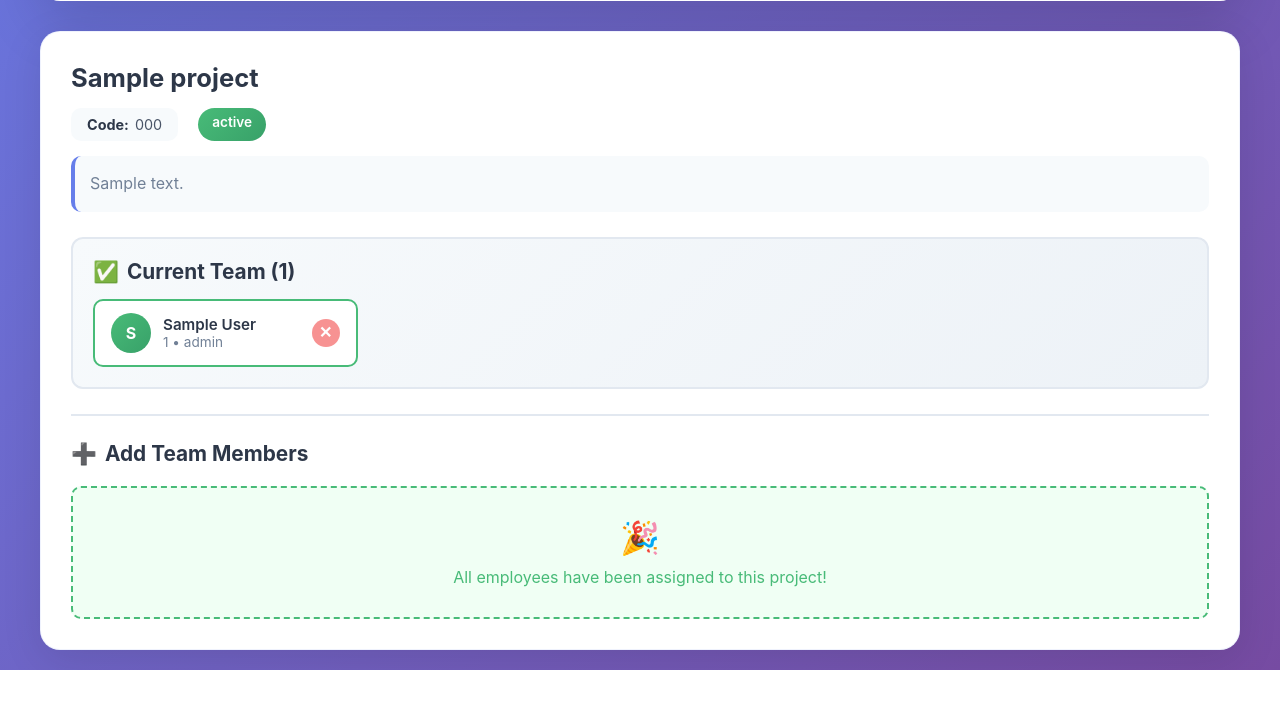
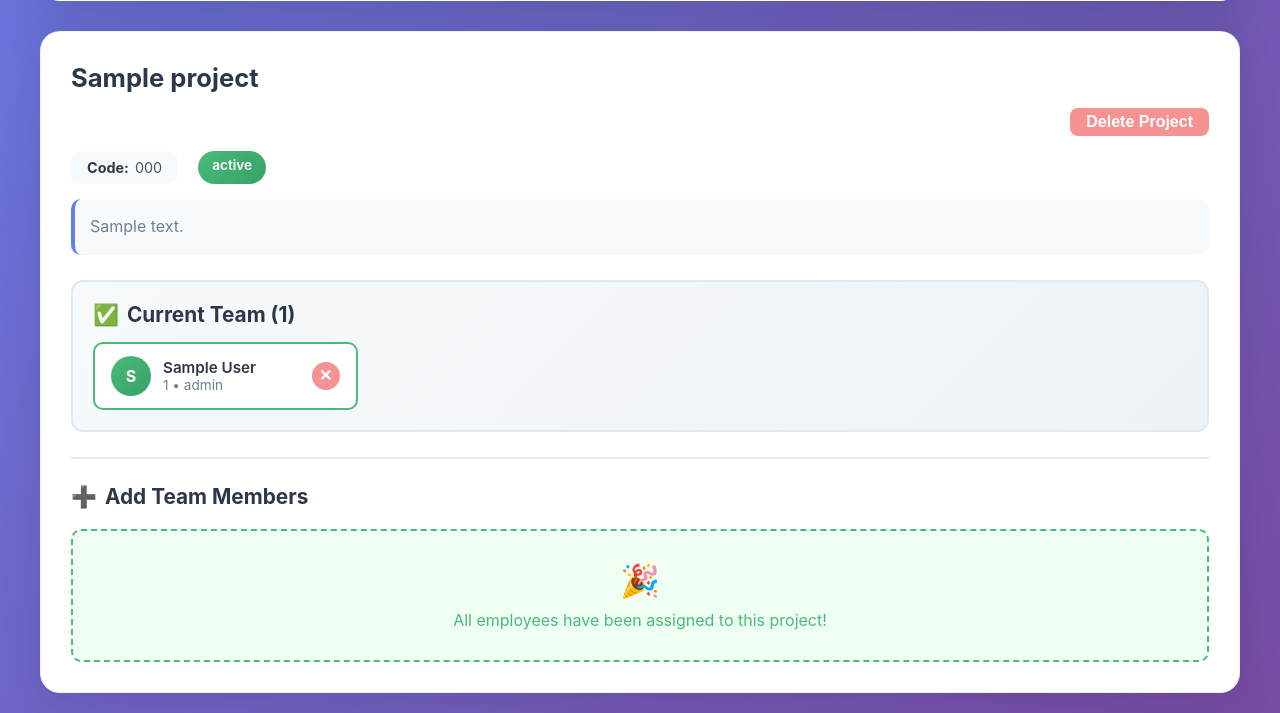
Before and after one commit to vishnusuresh-dev/SmartHR-AI, a Flask app: page /projects in a window 1280 px wide. Shown: the part 524-1237 px from the top of the page. Before the commit the page ends 1194 px from the top, so only its background shows below. Run offline with Flask 3, Linux system fonts and the light colour scheme; tables that the repository leaves empty hold one stand-in row (values such as "Sample post"); some libraries are stand-ins or nearby versions.

Commit message:
delete button added in projects

```diff
--- a/app.py
+++ b/app.py
@@ -281,6 +281,14 @@ def project_assignments_api():
 
     return jsonify({"projects": response})
 
+@app.route("/projects/<int:project_id>/delete", methods=["POST"])
+def delete_project(project_id):
+    project = Project.query.get_or_404(project_id)
+    ProjectMember.query.filter_by(project_id=project_id).delete()
+    db.session.delete(project)
+    db.session.commit()
+    flash("Project deleted successfully", "success")
+    return redirect("/projects")
 
 # ======================================================
 # DB INIT
--- a/templates/projects.html
+++ b/templates/projects.html
@@ -478,6 +478,18 @@
             <div class="project-card">
                 <h2>{{ project.name }}</h2>
 
+                <form method="POST"
+      action="/projects/{{ project.id }}/delete"
+      onsubmit="return confirm('Are you sure you want to delete this project?');"
+      style="margin-bottom: 15px;">
+
+    <button type="submit"
+            class="btn-remove"
+            style="border-radius: 8px; width: auto; padding: 8px 16px;">
+        Delete Project
+    </button>
+</form>
+
                 <div class="project-meta">
                     <div class="meta-item">
                         <strong>Code:</strong> {{ project.project_code }}
```
